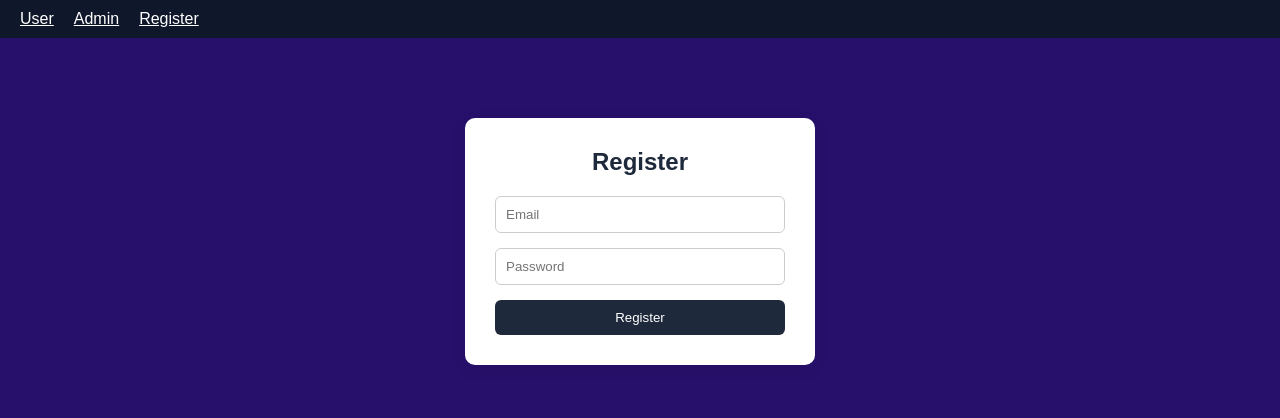
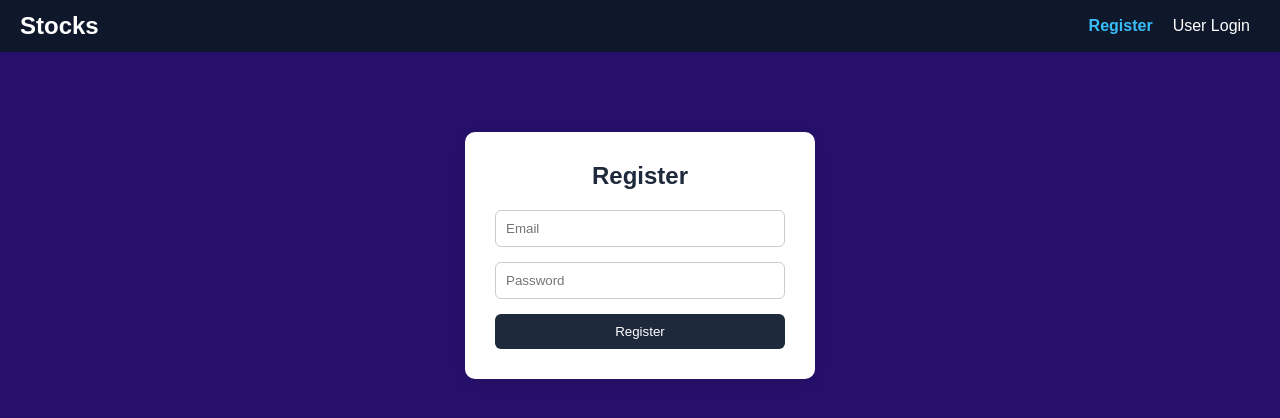
Before and after one commit to 2500030305/react-project, a React (Vite) app: page /register in a window 1280 px wide. Shown: the top 418 px of the page. Built offline with nearby package versions, Linux system fonts and the light colour scheme.

Commit message:
updated navbar and app.jsx

```diff
--- a/src/App.jsx
+++ b/src/App.jsx
@@ -1,29 +1,21 @@
-import { BrowserRouter as Router, Routes, Route, useLocation } from "react-router-dom";
-
-import AdminDashboard from "./admin/AdminDashboard";
+import { BrowserRouter as Router, Routes, Route, useLocation, Navigate } from "react-router-dom";
 import UserDashboard from "./user/UserDashboard";
-import AdminLogin from "./pages/AdminLogin";
 import UserLogin from "./pages/UserLogin";
 import Register from "./pages/Register";
 import Navbar from "./components/Navbar";
 
 function Layout() {
   const location = useLocation();
-
-  const hideNavbar =
-    location.pathname.includes("dashboard");
+  const hideNavbar = location.pathname === "/user-dashboard";
 
   return (
     <>
       {!hideNavbar && <Navbar />}
+      <Routes>
+        <Route path="/" element={<Navigate to="/register" />} />
 
-      <Routes>
-        <Route path="/" element={<UserLogin />} />
+        <Route path="/register" element={<Register />} />
         <Route path="/user-login" element={<UserLogin />} />
-        <Route path="/admin-login" element={<AdminLogin />} />
-        <Route path="/register" element={<Register />} />
-
-        <Route path="/admin-dashboard" element={<AdminDashboard />} />
         <Route path="/user-dashboard" element={<UserDashboard />} />
       </Routes>
     </>
--- a/src/admin/AdminDashboard.jsx
+++ /dev/null
@@ -1,25 +0,0 @@
-import { useEffect, useState } from "react";
-import { getChartData } from "../api/dashboardApi";
-import Chart from "../components/Chart";
-
-export default function AdminDashboard() {
-  const [data, setData] = useState([]);
-
-  const loadData = async () => {
-    const res = await getChartData();
-    setData(res.data);
-  };
-
-  useEffect(() => {
-    loadData();
-    const interval = setInterval(loadData, 2000);
-    return () => clearInterval(interval);
-  }, []);
-
-  return (
-    <div style={{ padding: 20 }}>
-      <h2>Manufacturing Dashboard 📊</h2>
-      <Chart data={data} />
-    </div>
-  );
-}
--- a/src/components/Navbar.jsx
+++ b/src/components/Navbar.jsx
@@ -1,11 +1,37 @@
-import { Link } from "react-router-dom";
+import { NavLink } from "react-router-dom";
 
 export default function Navbar() {
+  const linkStyle = ({ isActive }) => ({
+    margin: "0 10px",
+    color: isActive ? "#38bdf8" : "white", // active link = light blue
+    textDecoration: "none",
+    fontWeight: isActive ? "bold" : "normal",
+  });
+
   return (
-    <div style={{ padding: 10, background: "#0f172a", color: "white" }}>
-      <Link to="/user-login" style={{ margin: 10, color: "white" }}>User</Link>
-      <Link to="/admin-login" style={{ margin: 10, color: "white" }}>Admin</Link>
-      <Link to="/register" style={{ margin: 10, color: "white" }}>Register</Link>
+    <div
+      style={{
+        padding: "12px 20px",
+        background: "#0f172a",
+        display: "flex",
+        alignItems: "center",
+        justifyContent: "space-between",
+        color: "white",
+      }}
+    >
+      {/* Logo / Title */}
+      <h2 style={{ margin: 0 }}>Stocks</h2>
+
+      {/* Navigation Links */}
+      <div>
+        <NavLink to="/register" style={linkStyle}>
+          Register
+        </NavLink>
+
+        <NavLink to="/user-login" style={linkStyle}>
+          User Login
+        </NavLink>
+      </div>
     </div>
   );
 }
--- a/src/pages/AdminLogin.jsx
+++ /dev/null
@@ -1,55 +0,0 @@
-import { useState } from "react";
-import { useNavigate } from "react-router-dom";
-
-export default function AdminLogin() {
-  const [form, setForm] = useState({ email: "", password: "" });
-  const navigate = useNavigate();
-
-
-  const ADMIN_EMAIL = "admin@gmail.com";
-  const ADMIN_PASSWORD = "1234";
-
-  const handleLogin = (e) => {
-    e.preventDefault();
-
-    if (
-      form.email === ADMIN_EMAIL &&
-      form.password === ADMIN_PASSWORD
-    ) {
-      alert("Admin Login Successful ");
-      navigate("/admin-dashboard");
-    } else {
-      alert("Invalid Admin Credentials ");
-    }
-  };
-
-  return (
-    <form onSubmit={handleLogin} style={{ padding: 20 }}>
-      <h2>Admin Login</h2>
-
-      <input
-        type="email"
-        placeholder="Admin Email"
-        required
-        onChange={(e) =>
-          setForm({ ...form, email: e.target.value })
-        }
-      />
-
-      <br /><br />
-
-      <input
-        type="password"
-        placeholder="Password"
-        required
-        onChange={(e) =>
-          setForm({ ...form, password: e.target.value })
-        }
-      />
-
-      <br /><br />
-
-      <button type="submit">Login</button>
-    </form>
-  );
-}
```
